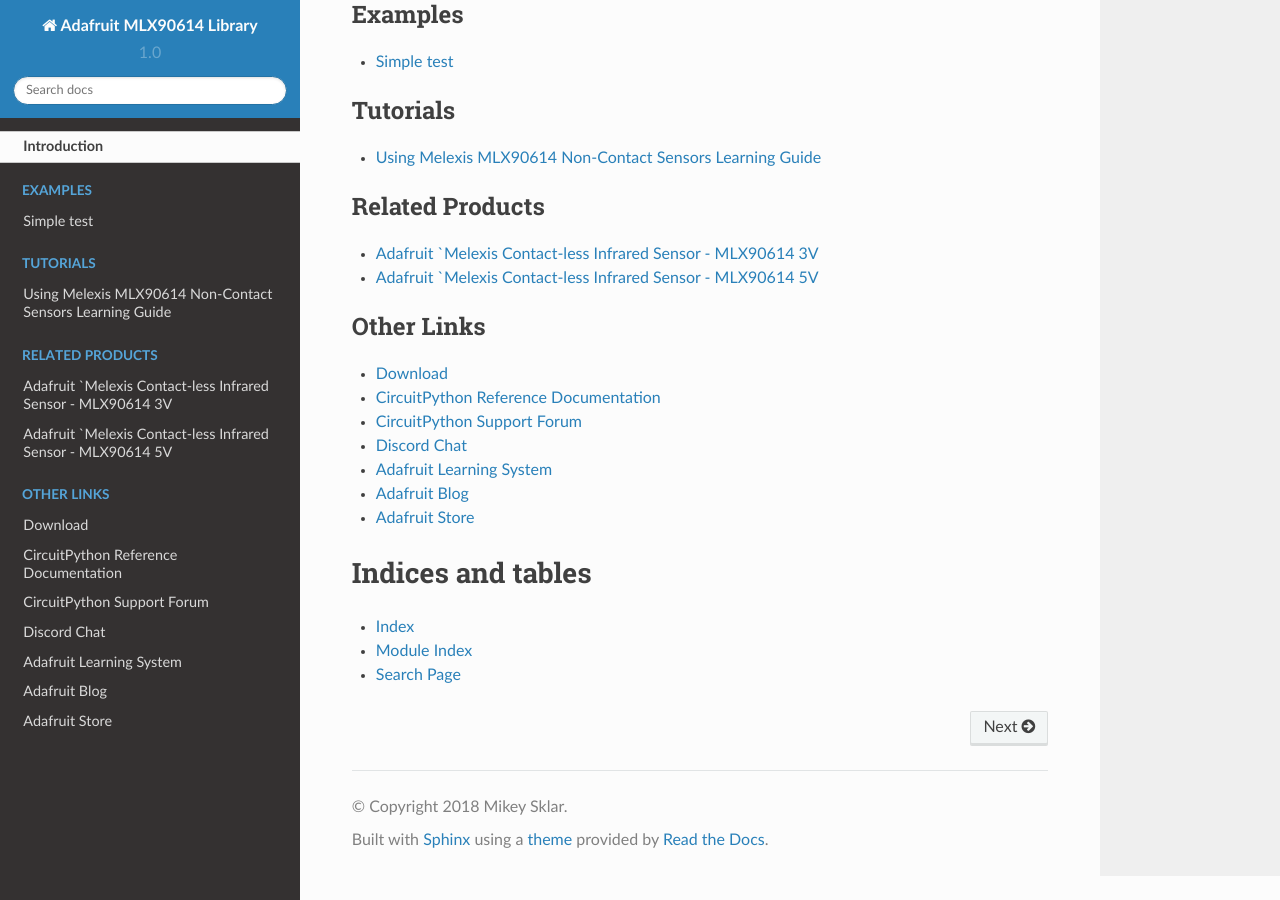
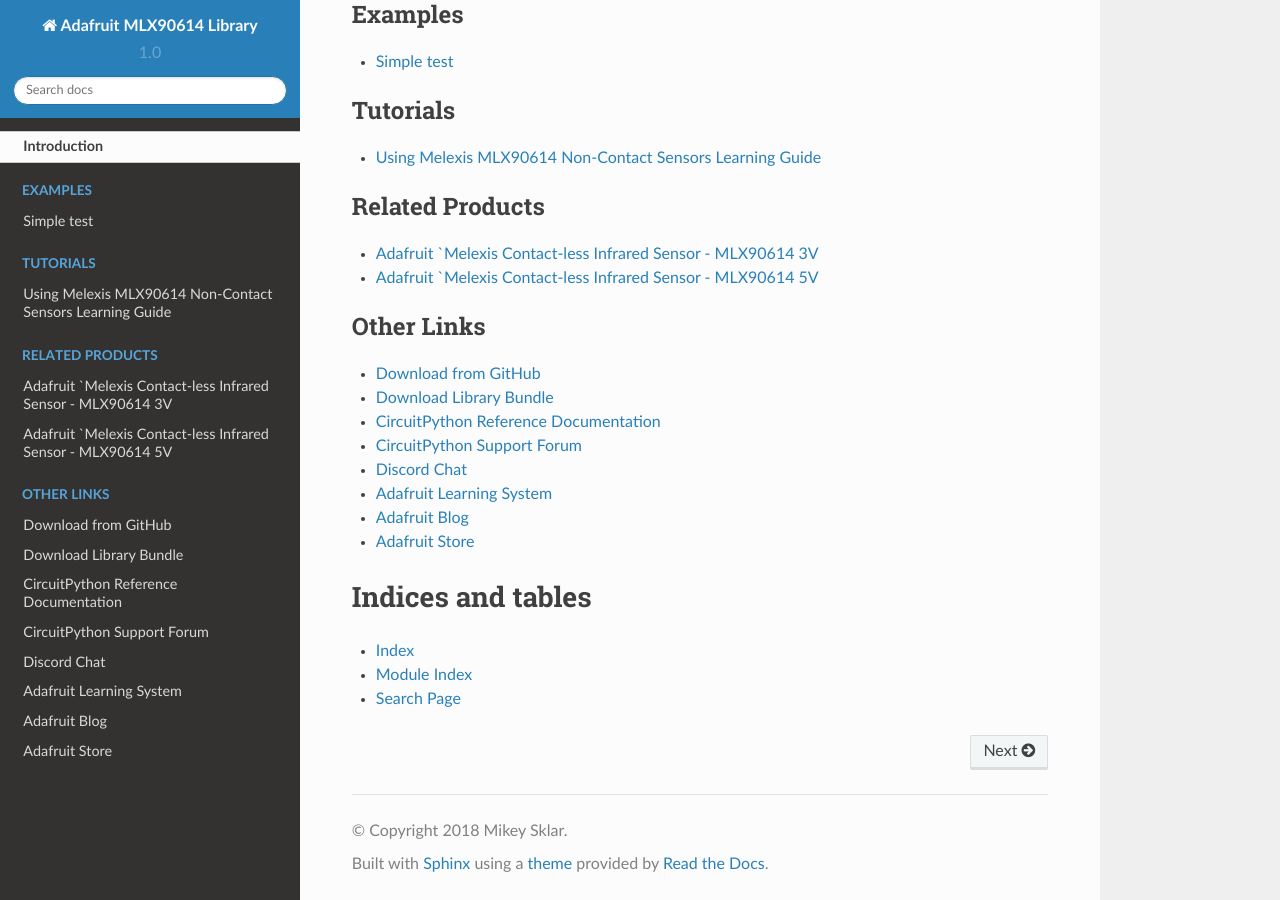
Before and after one commit to adafruit/Adafruit_CircuitPython_MLX90614, a Sphinx documentation site: the page built from docs/index.rst, in a window 1280 px wide and 900 px high, scrolled down 1467 px. Built offline with Sphinx 7.4.7 and the Read the Docs theme 2.0.0, drawn with Linux system fonts in a browser that asks for light colours.

Commit message:
Added cp.org link to index.rst

```diff
--- a/docs/index.rst
+++ b/docs/index.rst
@@ -34,7 +34,8 @@
 .. toctree::
     :caption: Other Links
 
-    Download <https://github.com/adafruit/adafruit_CircuitPython_MLX90614/releases/latest>
+    Download from GitHub <https://github.com/adafruit/adafruit_CircuitPython_MLX90614/releases/latest>
+    Download Library Bundle <https://circuitpython.org/libraries>
     CircuitPython Reference Documentation <https://docs.circuitpython.org>
     CircuitPython Support Forum <https://forums.adafruit.com/viewforum.php?f=60>
     Discord Chat <https://adafru.it/discord>
```
